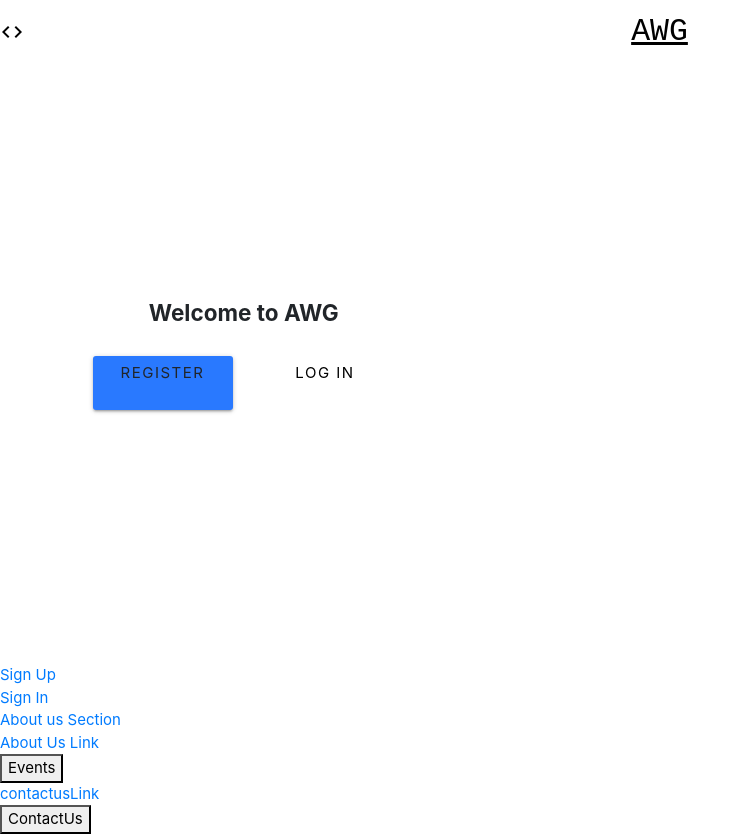
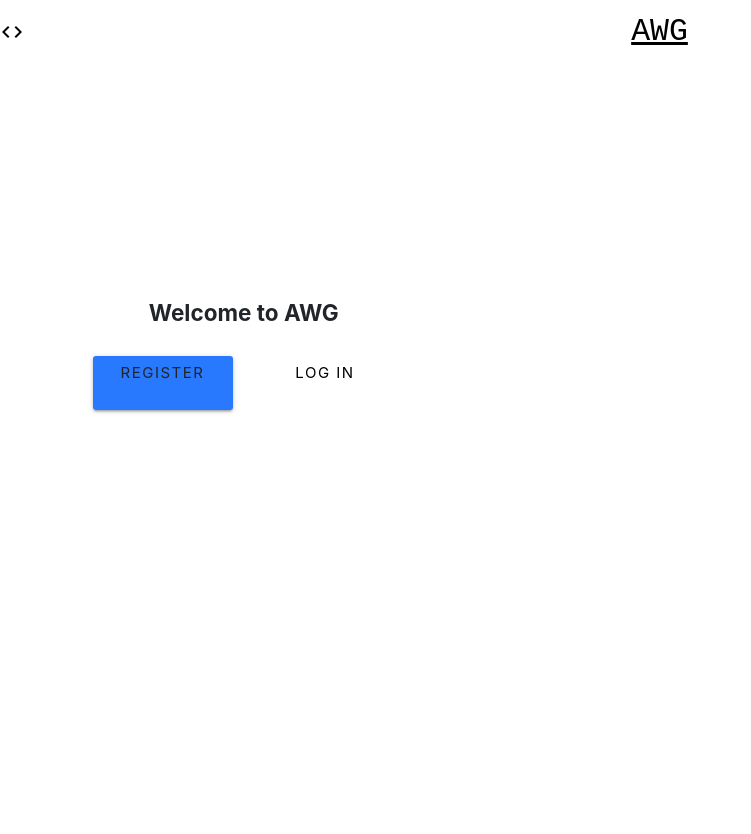
Before and after one commit to SE-GUC/NOL, a React (Create React App) app in the folder client/: page / in a window 1280 px wide. Shown: the whole page, without its empty margins (0-751 px from the left). After the commit the page ends 800 px from the top, so only its background shows below. Built offline with nearby package versions, Linux system fonts and the light colour scheme.

Commit message:
Update App.js

```diff
--- a/client/src/App.js
+++ b/client/src/App.js
@@ -20,19 +20,25 @@ import FAQs from './components/FAQs/FAQs'
 import committiees from './components/Committiees/committiees'
 import eachCommittiee from './components/eachCommittiee/eachCommittiee'
 import eachFAQ from './components/eachFAQ/eachFAQ'
-import '../node_modules/bootstrap/dist/css/bootstrap.min.css';
+//import '../node_modules/bootstrap/dist/css/bootstrap.min.css';
 import subdomain from './components/subdomain'
 import eachSubdomain from './components/eachSubdomain'
 import awgaboutus from './components/awgaboutus'
 import MUNSignUp from './components/munsignup'
 import MUNSignIn from './components/munsignin'
 import Aboutus from './components/aboutussection'
-import Sprofile from './components/profile'
+import Sara from './components/profile'
 import Home from './components/home'
 import Events from './components/events'
 import AboutUs from './components/aboutus'
 import CU from './components/cu'
 import ContactUs from './components/contactus/contactus';
+import HomeMerchandise from './components/HomeMerchandise'
+import Merchandise from './components/merchandise'
+import Gallery from './components/gallery'
+import anon from './components/profile'
+import Library from './components/library'
+import Home2 from './components/home2'
 
 import "./App.css";
 // Check for token to keep user logged in
@@ -61,10 +67,11 @@ class App extends Component {
         <Router>
           <div className="App">
             <Navbar />
-            <Route exact path="/" component={Landing} />
-            <Route exact path="/register" component={Register} />
-            <Route exact path="/login" component={Login} />
-            <Route exact path="/user" component={profile} />
+          <Route exact path="/" component={Landing} />
+          <Route exact path="/register" component={Register} />
+          <Route exact path="/login" component={Login} />
+          <Route exact path="/user" component={profile} />
+          <switch>
           <Route exact path="/faq" component={FAQs} />
           <Route exact path="/committiee" component={committiees} />
           <Route exact path="/committiee/:id" component={eachCommittiee} />
@@ -72,16 +79,23 @@ class App extends Component {
           <Route exact path="/subdomain" component={subdomain} />
           <Route exact path="/subdomain/:id" component={eachSubdomain} />
           <Route exact path="/awgaboutus" component={awgaboutus} />
-          <Route exact path="/" component={Main} />
+          <Route exact path="/main" component={Main} />
           <Route exact path="/munsignup" component={MUNSignUp} />
           <Route exact path="/munsignin" component={MUNSignIn} />
           <Route exact path="/aboutus/:id" component={Aboutus}/>
-          <Route path="/suser" component={Sprofile} />
-          <Route exact path="/" component={Home} />
+          <Route path="/users" component={Sara} />
+          <Route exact path="/homepage" component={Home} />
           <Route exact path="/events/:id" component={Events} />
           <Route exact path="/aboutus" component={AboutUs} />
-          <Route exact path="/" component={CU} />
+          <Route exact path="/cu" component={CU} />
           <Route exact path="/contactus" component={ContactUs} />
+          <Route exact path="/HomeMerchandise" component={HomeMerchandise} />
+          <Route exact path="/merchandise" component={Merchandise} />
+          <Route path="/gallery" component={Gallery}/>
+          <Route exact path="/profile2" component={anon}/>
+          <Route exact path="/library" component={Library}/>
+          <Route exact path="/home2" component={Home2} />
+          </switch>
             <Switch>
               <PrivateRoute exact path="/dashboard" component={Dashboard} />
             </Switch>
```
